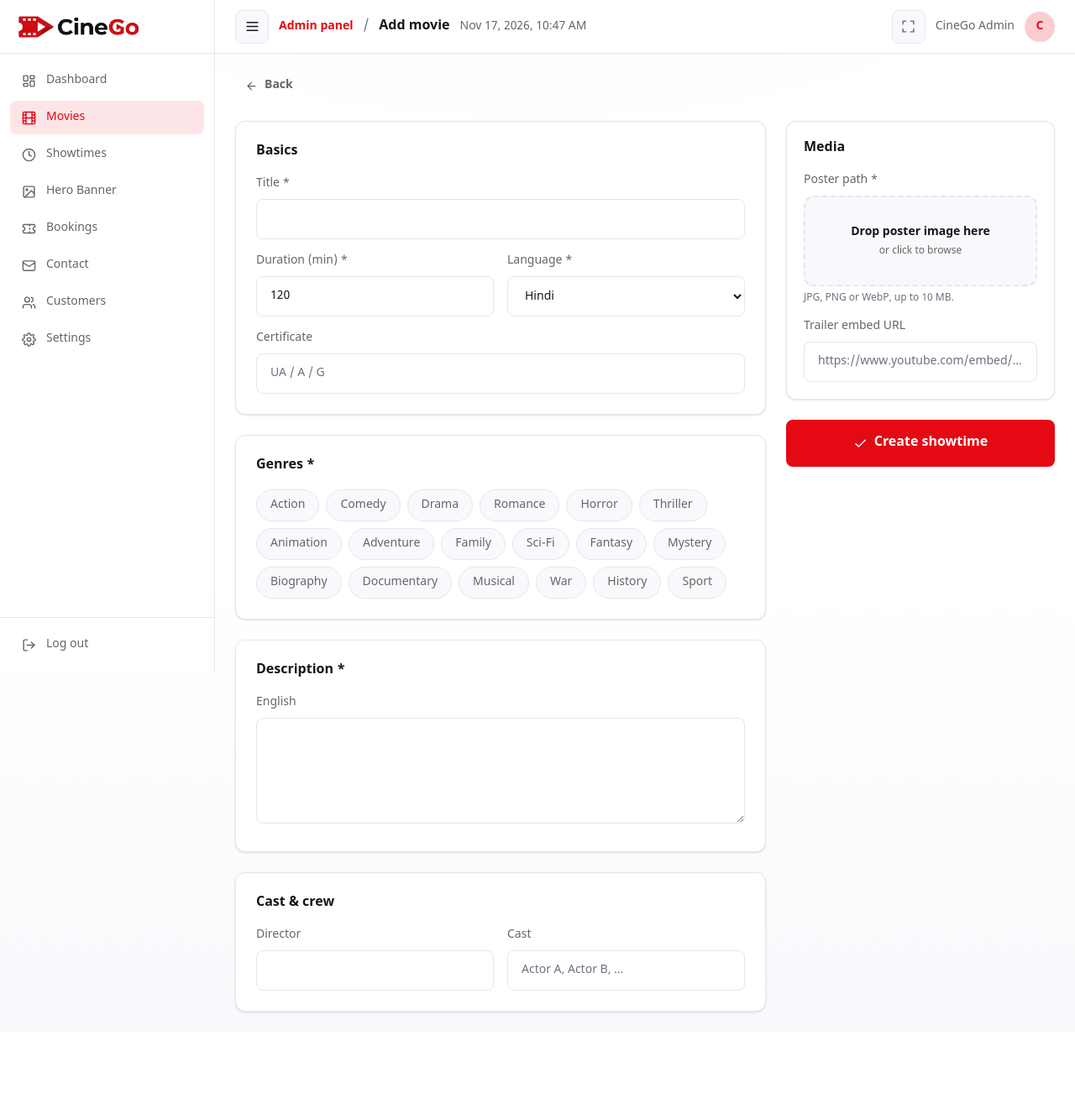
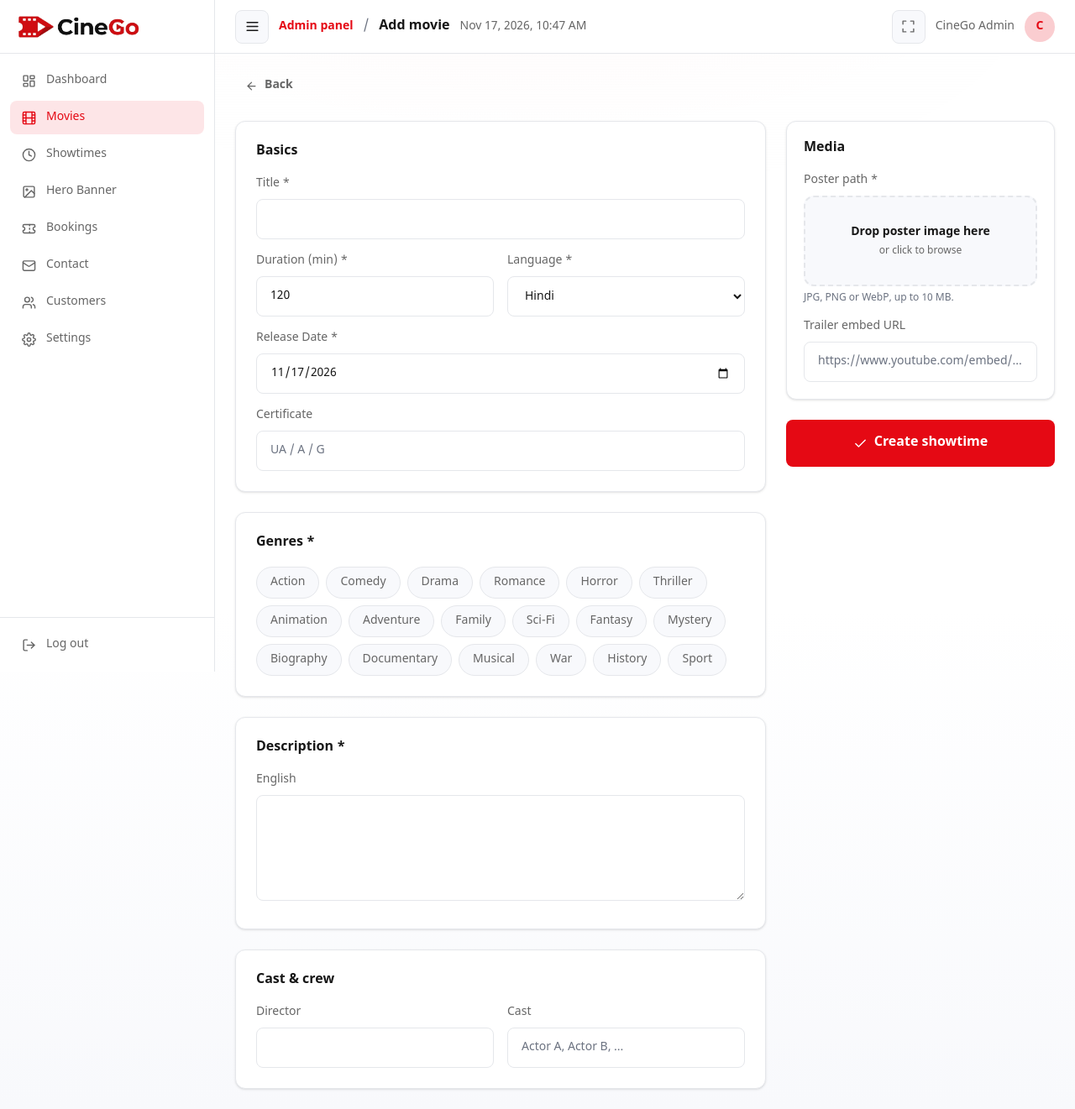
Before and after one commit to SoftworicaWorkflow-Intern/CineGo, a Laravel app: page /admin/movies/create in a window 1280 px wide. Shown: the whole page at 84% size. Before the commit the page ends 1207 px from the top, so only its background shows below. Run offline with Laravel 12, Linux system fonts and the light colour scheme; a user stored in the database is signed in; data comes from the database, SQL or seed files in the repository; style sheets or scripts are compiled from the project's sources.

Commit message:
Add release date to movie admin form
Co-authored-by: Copilot <223556219+Copilot@users.noreply.github.com>

```diff
--- a/resources/views/admin/movies/form.blade.php
+++ b/resources/views/admin/movies/form.blade.php
@@ -51,6 +51,18 @@
                             @endforeach
                         </select>
                     </div>
+                </div>
+
+                <div>
+                    <label class="label" for="release_date">{{ ui('release_date', 'Release date') }} *</label>
+                    <input
+                        id="release_date"
+                        type="date"
+                        name="release_date"
+                        value="{{ old('release_date', $movie->release_date?->toDateString() ?? today()->toDateString()) }}"
+                        class="input"
+                        required
+                    >
                 </div>
 
                 <div>
```
Also changed, not shown: tests/Feature/AdminAccessTest.php (+14 -1 lines).
